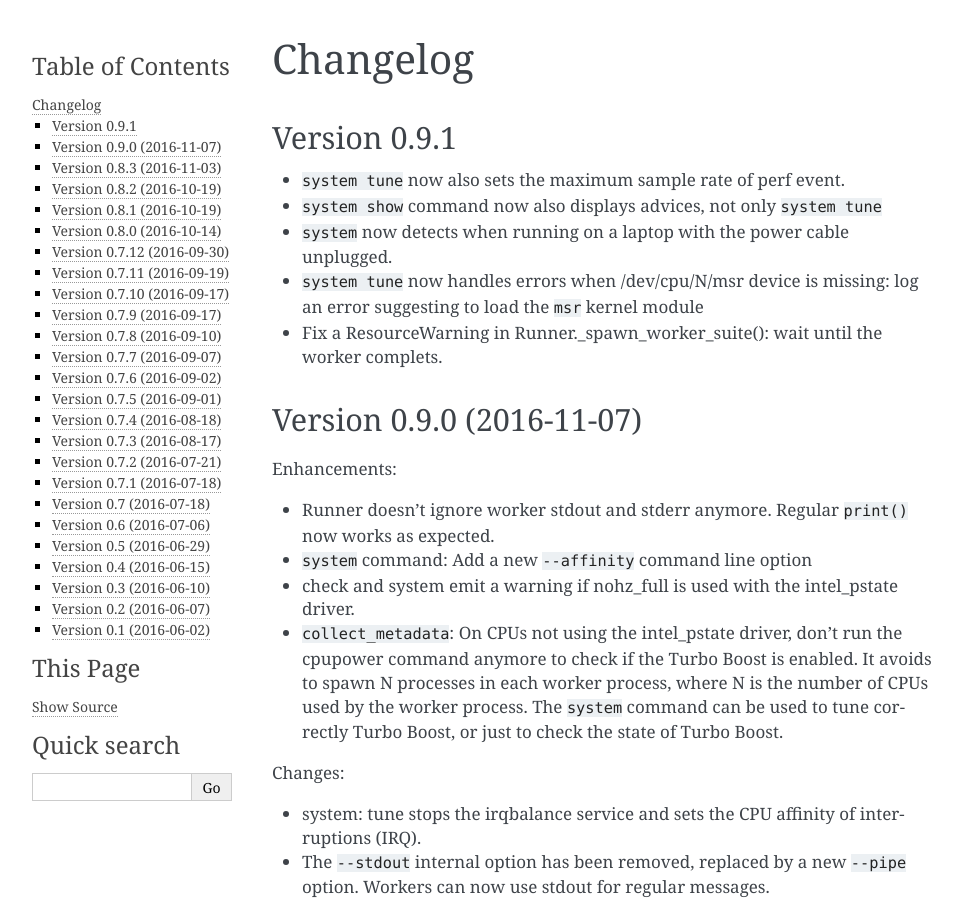
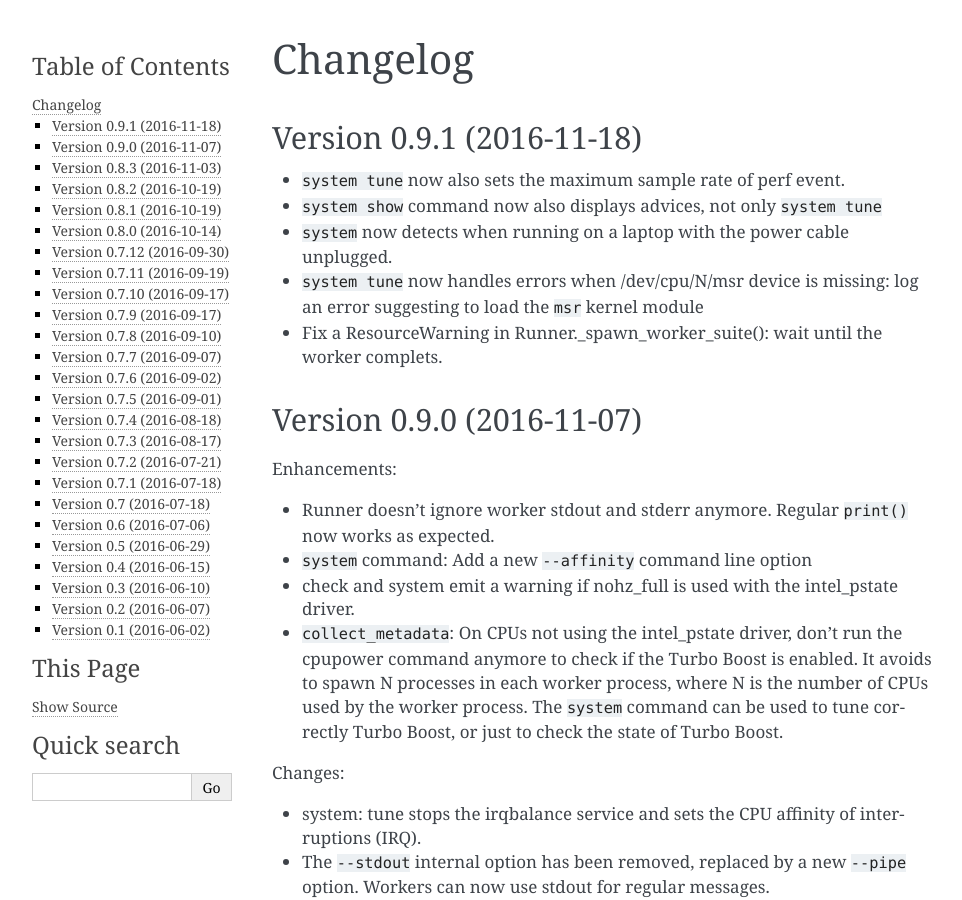
Before and after one commit to psf/pyperf, a Sphinx documentation site: the page built from doc/changelog.rst, in a window 1280 px wide and 900 px high. Shown: the whole window, without its empty margins (148-1110 px from the left). Built offline with Sphinx 7.4.7, drawn with Linux system fonts in a browser that asks for light colours.

Commit message:
prepare release 0.9.1

```diff
--- a/doc/changelog.rst
+++ b/doc/changelog.rst
@@ -1,8 +1,8 @@
 Changelog
 =========
 
-Version 0.9.1
--------------
+Version 0.9.1 (2016-11-18)
+--------------------------
 
 * ``system tune`` now also sets the maximum sample rate of perf event.
 * ``system show`` command now also displays advices, not only ``system tune``
```
